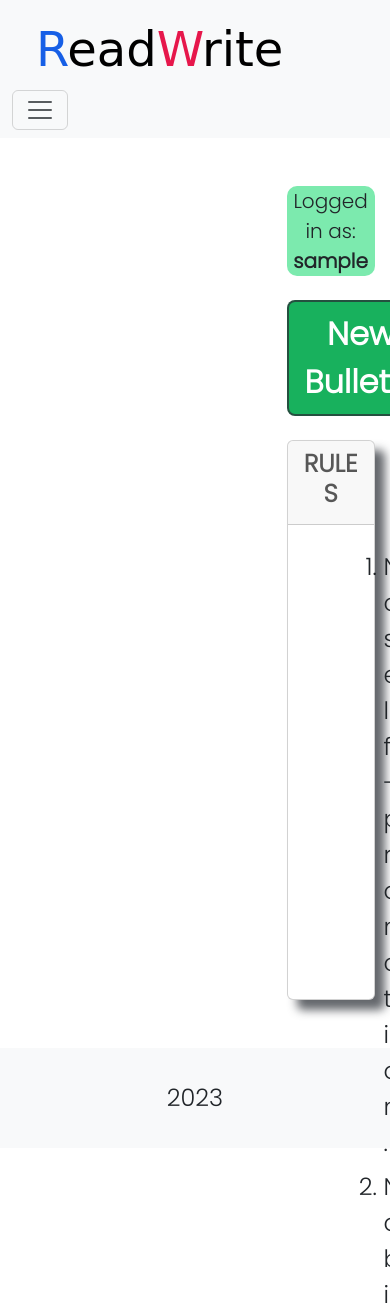
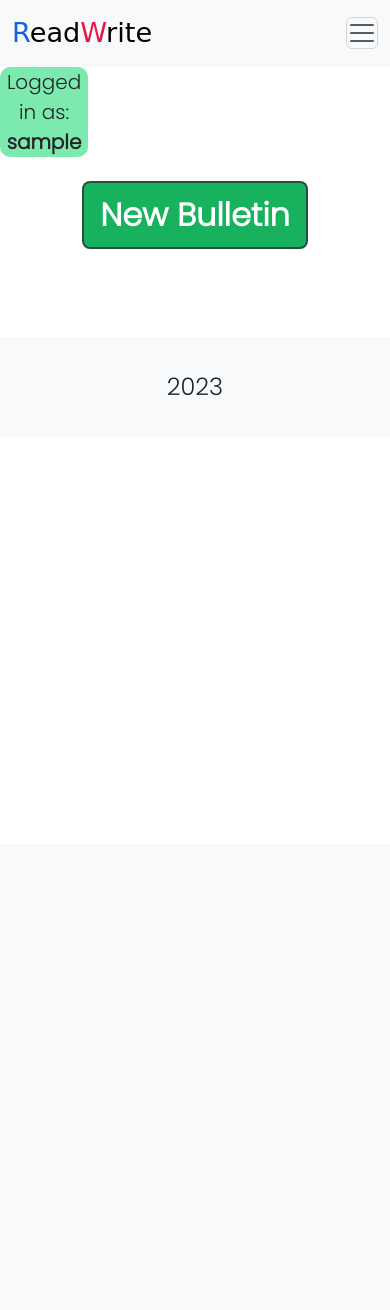
Before and after one commit to ChrisLPlumb91/readwrite, a Django app: page / in a window 390 px wide; the page is wider, and only the part inside the window is pictured. Shown: the top 1310 px of that part. After the commit the page ends 396 px from the top of that part, so only its background shows below. Run offline with Django 4.2, Linux system fonts and the light colour scheme; a user stored in the database is signed in; tables that the repository leaves empty hold one stand-in row (values such as "Sample post"); some libraries are stand-ins or nearby versions; some web fonts are replaced.

Commit message:
Add responsive design to non-logged-in homepage

```diff
--- a/bulletinboard/models.py
+++ b/bulletinboard/models.py
@@ -6,8 +6,8 @@ STATUS = ((0, 'Awaiting approval'), (1, 'Approved'))
 
 
 class Bulletin(models.Model):
-    title = models.CharField(max_length=200, unique=True)
-    slug = models.SlugField(max_length=200, unique=True)
+    title = models.CharField(max_length=80, unique=True)
+    slug = models.SlugField(max_length=80, unique=True)
     author = models.ForeignKey(User, on_delete=models.CASCADE,
                                related_name='bulletins')
     content = models.TextField()
--- a/static/css/style.css
+++ b/static/css/style.css
@@ -84,6 +84,14 @@ ol > li {
     border-radius: 10px;
     box-shadow: 0 3px #575d69b9;
     background-color: #eaecee;
+}
+
+.title-ellipsis {
+    display: -webkit-box;
+    -webkit-line-clamp: 2;
+    -webkit-box-orient: vertical;
+    overflow: hidden;
+    text-overflow: ellipsis;
 }
 
 .link-ellipsis {
@@ -337,3 +345,98 @@ footer .col-12 {
     top: 40px;
     z-index: 1;
 }
+
+@media screen and (max-width: 1288px) {
+    .card-body > ol {
+        margin-right: 0 !important;
+        margin-left: 0 !important;
+    }
+}
+
+@media screen and (max-width: 1000px) {
+    .rules-fixed-alt {
+        position: fixed;
+        top: 106px;
+    }
+
+    .bulletin-card-body {
+        text-align: center;
+    }
+
+    .link-container {
+        display: block !important;
+        width: 100%;
+        margin-bottom: 20px;
+    }
+
+    .button-container {
+        float: none !important;
+        width: 30%;
+    }
+
+    .button-container > button, .button-container > span {
+        float: none !important;
+    }
+
+    .greyed-out-button {
+        font-size: 1.2rem !important;
+    }
+}
+
+@media screen and (max-width: 991px) {
+    .container-fluid > .navbar-brand {
+        padding-left: 0 !important;
+        padding-right: 0 !important;
+    }
+}
+
+@media screen and (max-width: 980px) {
+    ol {
+        font-size: 1.2rem;
+    }
+}
+
+@media screen and (max-width: 970px) {
+    .card-header > p {
+        float: none;
+        margin-bottom: 0 !important;
+    }
+}
+
+@media screen and (max-width: 768px) {
+    #bulletin_list_container {
+        margin-top: 1rem !important;
+    }
+
+    .new-bulletin-button-container-top {
+        width: 100%;
+    }
+}
+
+@media screen and (max-width: 749px) {
+    .card-body-rules {
+        padding: 20px 0 0 0 !important;
+    }
+
+}
+
+@media screen and (max-width: 475px) {
+    .container-fluid > .navbar-brand {
+        font-size: 1.7rem;
+    }
+
+    .container-fluid > .navbar-toggler {
+        padding: 0 !important;
+    }
+}
+
+@media screen and (max-width: 301px) {
+    .button-container > button, .button-container > span {
+        font-size: 1rem;
+        padding: 0 !important;
+    }
+
+    .like-button > i {
+        margin: 0 0 0 5px !important;
+    }
+}
--- a/static/js/script.js
+++ b/static/js/script.js
@@ -1,3 +1,11 @@
+$(window).resize(function() {
+    if ($(window).innerWidth() <= 767) {
+        var cardHeaderTitles = $('.card-header>a');
+        console.log(cardHeaderTitles);
+        cardHeaderTitles.addClass('title-ellipsis');
+    }
+});
+
 $(document).scroll(function() {
     var body = $('body');
     var loggedInAs = $('.logged-in-as');
@@ -16,7 +24,12 @@ $(document).scroll(function() {
     var lastChildHeightWithoutBottomMargin = lastChild.innerHeight() + parseInt(lastChild.css('margin-top'));
     var lastChildPositionBottom = lastChildPosition + lastChildHeightWithoutBottomMargin;
 
-    if(childrenOfSidePanel[0].getAttribute('class').includes('text-center logged-in-as')) {
+    var childrenOfBody = $('body').children();
+
+    if ($(childrenOfBody[2]).css('display') == 'block') {
+
+    } else {
+        if (childrenOfSidePanel[0].getAttribute('class').includes('text-center logged-in-as')) {
             if((y - sidePanel) > navBarHeight && y < lastChildPositionBottom) {
                 body.removeClass('position-relative');
                 loggedInAs.removeClass('logged-in-as-fixed-bottom');
@@ -28,7 +41,7 @@ $(document).scroll(function() {
                 rulesCard.addClass('rules-fixed');
 
                 document.addClass('me-2');
-        } else if(y >= lastChildPositionBottom) {
+            } else if (y >= lastChildPositionBottom) {
                 loggedInAs.removeClass('logged-in-as-fixed');
                 newBulletinButton.removeClass('button-fixed');
                 rulesCard.removeClass('rules-fixed');
@@ -51,8 +64,8 @@ $(document).scroll(function() {
                 rulesCard.removeClass('rules-fixed-bottom-alt');
                 newBulletinButton.removeClass('button-fixed-bottom-alt');
 
+                newBulletinButton.addClass('button-fixed-alt');
                 rulesCard.addClass('rules-fixed-alt');
-            newBulletinButton.addClass('button-fixed-alt');
                 document.addClass('me-2');
             } else if(yAlt >= lastChildPositionBottom) {
                 rulesCard.removeClass('rules-fixed-alt');
@@ -67,7 +80,9 @@ $(document).scroll(function() {
                 document.removeClass('me-2');
             }
         }
+    }
 });
+
 
 if (window.location.href.includes('/accounts/')) {
     var footer = $('footer');
--- a/templates/base.html
+++ b/templates/base.html
@@ -33,7 +33,7 @@
         </div>
     </div>
 
-    <nav class="navbar navbar-expand-lg bg-light id="navbar">
+    <nav class="navbar navbar-expand-lg bg-light" id="navbar">
 
         <div class="container-fluid">
 
@@ -47,7 +47,7 @@
                 <span class="navbar-toggler-icon"></span>
             </button>
 
-            <div class="collapse navbar-collapse position-relative" id="navbarSupportedContent">
+            <div class="navbar-collapse collapse position-relative" id="navbarSupportedContent">
 
                 <ul class="navbar-nav ms-auto mb-2 mb-lg-0 ml-auto py-5">
 
@@ -75,17 +75,29 @@
 
     </nav>
 
-    <!-- Stuff unique to a page -->
+    {% if user.is_authenticated %}
+    <div class="text-center logged-in-as d-sm-inline-block d-md-none">
+        <p class="text-center mb-0 d-inline-block">Logged in as: <strong>{{ request.user }}</strong></p>
+    </div>
+    {% endif %}
+
+    <div class="text-center new-bulletin-button-container-top d-sm-block d-md-none">
+        {% if user.is_authenticated %}
+        <a href="{% url 'add' %}" class="btn btn-lg new-bulletin-button my-4">New Bulletin</a>
+        {% else %}
+        <button class="btn btn-lg greyed-out-button mt-4 mb-3">New Bulletin</button>
+        {% endif %}
+    </div>
 
     <div class="container-fluid my-5 px-5" id="bulletin_list_container">
         <div class="row" id="content-container">
 
-            <div class="col-9" id="content-container-base">
+            <div class="col-md-9 col-xs-12" id="content-container-base">
             {% block content %}
             {% endblock content %}
             </div>
 
-            <div class="col-3" id="side-panel">
+            <div class="col-3 d-md-block d-none" id="side-panel">
 
                 {% if user.is_authenticated %}
                 <div class="text-center logged-in-as">
@@ -105,7 +117,7 @@
                     <div class="card-header">
                         <h2 class="text-center">RULES</h2>
                     </div>
-                    <div class="card-body">
+                    <div class="card-body card-body-rules">
                         <ol class="mx-5">
                             <li>No self-promotion.</li>
                             <li>No bigotry.</li>
@@ -137,9 +149,9 @@
     <script src="https://cdn.jsdelivr.net/npm/@popperjs/core@2.11.6/dist/umd/popper.min.js"
         integrity="sha384-oBqDVmMz9ATKxIep9tiCxS/Z9fNfEXiDAYTujMAeBAsjFuCZSmKbSSUnQlmh/jp3" crossorigin="anonymous">
     </script>
-    <script src="https://cdn.jsdelivr.net/npm/bootstrap@5.3.0-alpha1/dist/js/bootstrap.min.js"
+    <!-- <script src="https://cdn.jsdelivr.net/npm/bootstrap@5.3.0-alpha1/dist/js/bootstrap.min.js"
         integrity="sha384-mQ93GR66B00ZXjt0YO5KlohRA5SY2XofN4zfuZxLkoj1gXtW8ANNCe9d5Y3eG5eD" crossorigin="anonymous">
-    </script>
+    </script> -->
     <script src="https://cdn.jsdelivr.net/npm/bootstrap@5.3.0-alpha1/dist/js/bootstrap.bundle.min.js"
         integrity="sha384-w76AqPfDkMBDXo30jS1Sgez6pr3x5MlQ1ZAGC+nuZB+EYdgRZgiwxhTBTkF7CXvN" crossorigin="anonymous">
     </script>
--- a/templates/index.html
+++ b/templates/index.html
@@ -12,7 +12,7 @@
                 <p><em>Posted by <strong>{{ bulletin.author }} </strong>on {{ bulletin.created_on }}</em></p>
             </div>
             {% if user.is_authenticated and bulletin.author == request.user %}
-            <div class="card-body green-header">
+            <div class="card-body green-header bulletin-card-body">
 
                 <div class="link-container d-inline-block px-2 py-2">
                     <a href="{{ bulletin.link }}" class="d-inline-block link-ellipsis px-2"
@@ -48,7 +48,7 @@
 
             </div>
             {% elif user.is_authenticated and bulletin.author != request.user %}
-            <div class="card-body">
+            <div class="card-body bulletin-card-body">
 
                 <div class="link-container d-inline-block px-2 py-2">
                     <a href="{{ bulletin.link }}" class="d-inline-block link-ellipsis px-2"
@@ -79,7 +79,7 @@
             </div>
 
             {% else %}
-            <div class="card-body">
+            <div class="card-body bulletin-card-body">
                 <div class="link-container d-inline-block px-2 py-2">
                     <a href="{{ bulletin.link }}" class="d-inline-block link-ellipsis px-2"
                         target="_blank">{{ bulletin.link }}</a>
@@ -109,7 +109,7 @@
             </div>
             {% endif %}
             {% if user.is_authenticated and bulletin.author == request.user %}
-            <div class="card-body green-header">
+            <div class="card-body bulletin-card-body green-header">
 
                 <div class="link-container d-inline-block px-2 py-2">
                     <a href="{{ bulletin.link }}" class="d-inline-block link-ellipsis px-2"
@@ -146,7 +146,7 @@
 
             </div>
             {% elif user.is_authenticated and bulletin.author != request.user %}
-            <div class="card-body">
+            <div class="card-body bulletin-card-body">
 
                 <div class="link-container d-inline-block px-2 py-2">
                     <a href="{{ bulletin.link }}" class="d-inline-block link-ellipsis px-2"
@@ -173,7 +173,7 @@
             </div>
 
             {% else %}
-            <div class="card-body">
+            <div class="card-body bulletin-card-body">
                 <div class="link-container d-inline-block px-2 py-2">
                     <a href="{{ bulletin.link }}" class="d-inline-block link-ellipsis px-2"
                         target="_blank">{{ bulletin.link }}</a>
@@ -240,7 +240,7 @@
 
             </div>
             {% elif user.is_authenticated and bulletin.author != request.user %}
-            <div class="card-body">
+            <div class="card-body bulletin-card-body">
 
                 <div class="link-container d-inline-block px-2 py-2">
                     <a href="{{ bulletin.link }}" class="d-inline-block link-ellipsis px-2"
@@ -267,7 +267,7 @@
             </div>
 
             {% else %}
-            <div class="card-body">
+            <div class="card-body bulletin-card-body">
                 <div class="link-container d-inline-block px-2 py-2">
                     <a href="{{ bulletin.link }}" class="d-inline-block link-ellipsis px-2"
                         target="_blank">{{ bulletin.link }}</a>
```
Also changed, not shown: bulletinboard/migrations/0007_alter_bulletin_slug_alter_bulletin_title.py (added). Lines whose indentation alone changed are shown as unchanged.
